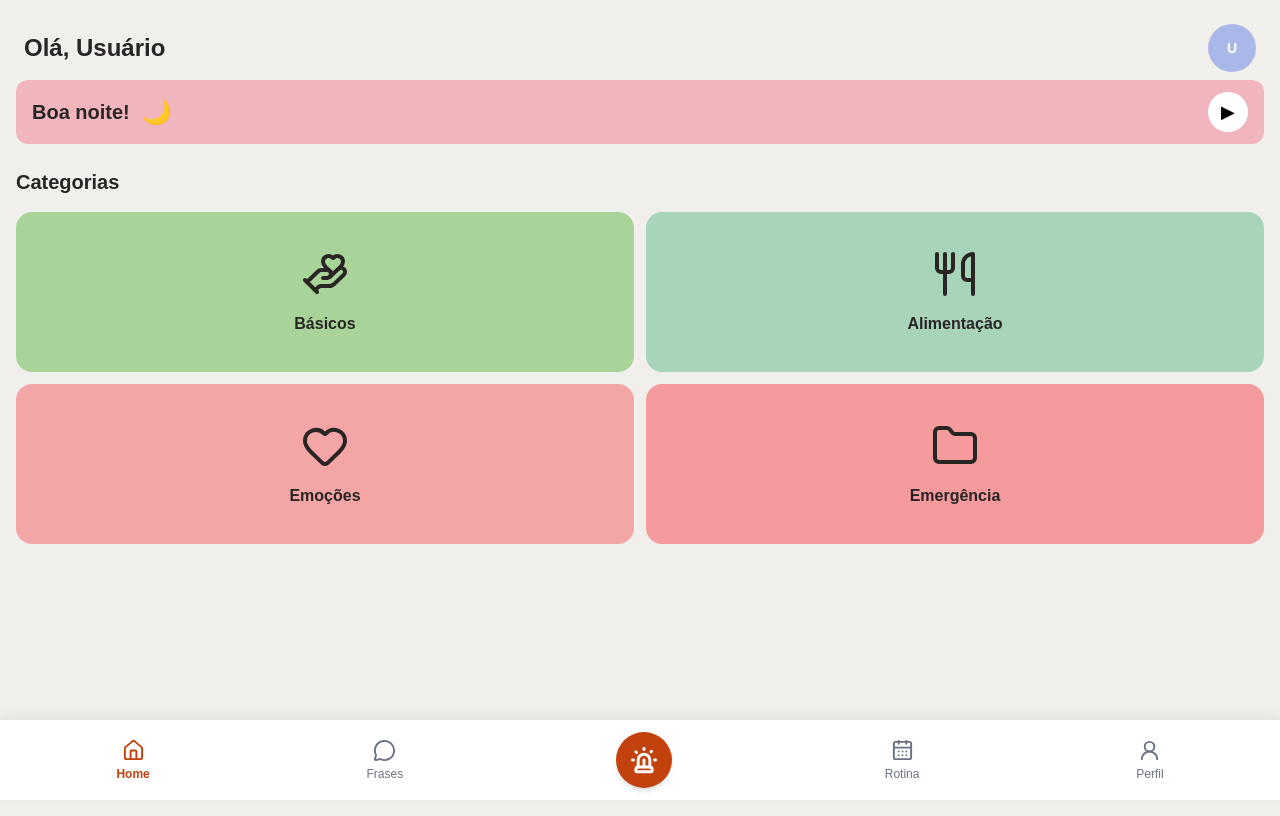
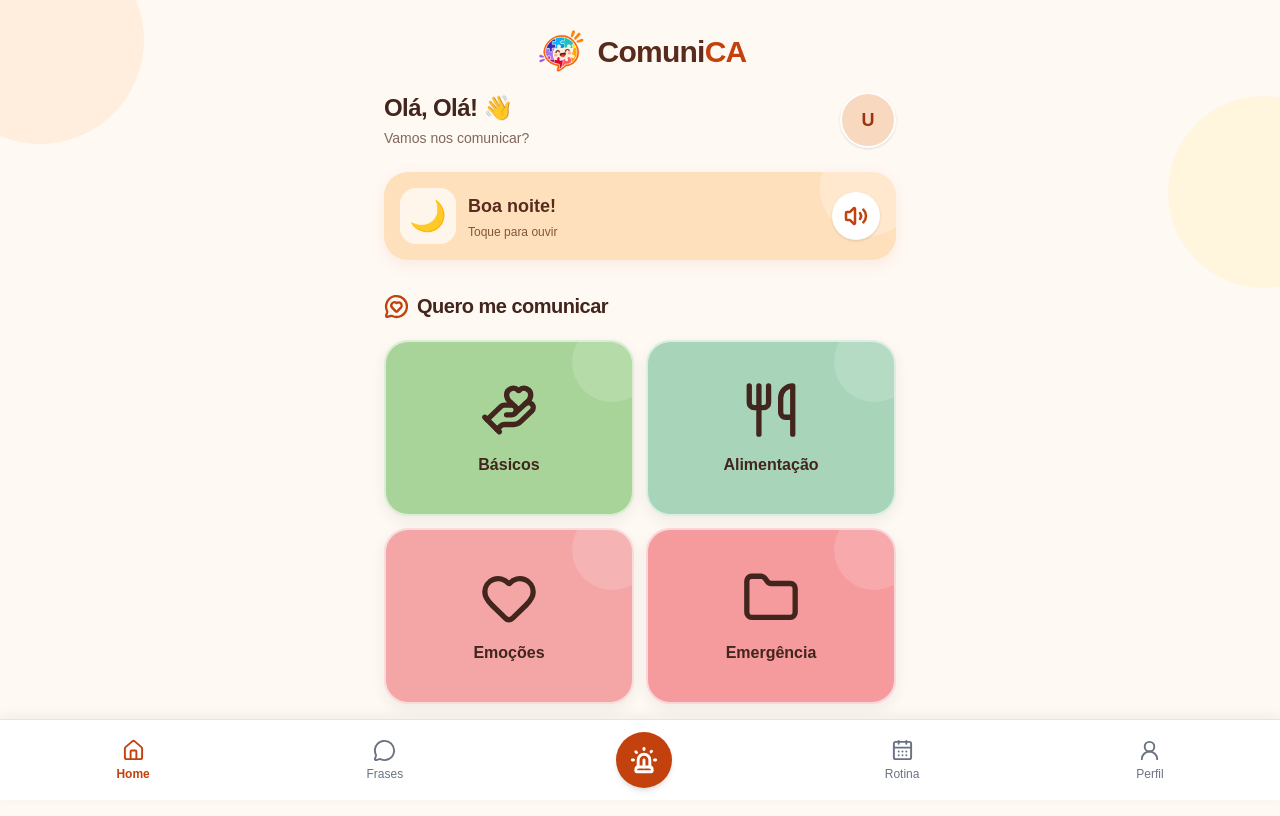
Before and after one commit to arthur-rmota/ComuniCA, a React (Vite) app: page / in a window 1280 px wide. Built offline with nearby package versions, Linux system fonts and the light colour scheme.

Commit message:
style: altera o visual de toda a página Home e seus elementos

```diff
--- a/src/components/home/DailyMessage.tsx
+++ b/src/components/home/DailyMessage.tsx
@@ -1,29 +1,54 @@
+
+import { Volume2 } from "lucide-react";
+import { speak } from "../../utils/speech";
+
 function DailyMessage() {
   const hour = new Date().getHours();
 
-  let greeting = 'Boa noite!';
-  let emoji = '🌙';
+  let greeting = "Boa noite!";
+  let emoji = "🌙";
 
   if (hour >= 5 && hour < 12) {
-    greeting = 'Bom dia!';
-    emoji = '☀️';
+    greeting = "Bom dia!";
+    emoji = "☀️";
   } else if (hour >= 12 && hour < 18) {
-    greeting = 'Boa tarde!';
-    emoji = '🌤️';
+    greeting = "Boa tarde!";
+    emoji = "🌤️";
   }
 
   return (
-    <section className="flex items-center justify-between rounded-xl bg-[#F1B5BD] px-4 py-3">
-      <div className="flex items-center gap-3">
-        <h2 className="text-xl font-semibold text-app-text">
-          {greeting}
-        </h2>
+    <section className="relative overflow-hidden rounded-3xl bg-[#FFE0BD] p-4 shadow-[0_5px_16px_rgba(194,65,12,0.08)]">
+      <div
+        aria-hidden="true"
+        className="absolute -right-5 -top-8 h-24 w-24 rounded-full bg-white/25"
+      />
 
-        <span className="text-2xl">{emoji}</span>
-      </div>
+      <div className="relative flex items-center gap-3">
+        <span
+          aria-hidden="true"
+          className="flex h-14 w-14 shrink-0 items-center justify-center rounded-2xl bg-white/70 text-3xl"
+        >
+          {emoji}
+        </span>
 
-      <div className="flex h-10 w-10 items-center justify-center rounded-full bg-white">
-        <span className="text-lg text-black">▶</span>
+        <div className="min-w-0 flex-1">
+          <h2 className="text-lg font-extrabold text-[#592B1D]">
+            {greeting}
+          </h2>
+
+          <p className="mt-1 text-xs font-medium text-[#82553C]">
+            Toque para ouvir
+          </p>
+        </div>
+
+        <button
+          type="button"
+          onClick={() => speak(greeting)}
+          aria-label={`Ouvir: ${greeting}`}
+          className="flex h-12 w-12 shrink-0 items-center justify-center rounded-full bg-white text-brand-primary shadow-sm transition-transform active:scale-95"
+        >
+          <Volume2 size={24} strokeWidth={2.5} />
+        </button>
       </div>
     </section>
   );
--- a/src/components/home/HomeHeader.tsx
+++ b/src/components/home/HomeHeader.tsx
@@ -1,21 +1,47 @@
+import { useNavigate } from "react-router";
 import { useProfileContext } from "../../contexts/ProfileContext";
-import { Navigate, useNavigate } from "react-router";
 
 function HomeHeader() {
   const { user } = useProfileContext();
   const navigate = useNavigate();
 
+  const firstName = user?.name?.trim().split(/\s+/)[0] || "Olá";
+
   return (
-    <header className="flex items-center justify-between px-2 py-2">
-      <h1 className="text-2xl font-semibold text-app-text">
-        Olá, {user?.name ?? "Usuário"}
-      </h1>
+    <header className="relative mb-6 pt-2">
+      <div className="mb-3 flex items-center justify-center gap-2">
+        <img
+          src="/comunica2-icon.png"
+          alt=""
+          aria-hidden="true"
+          className="h-14 w-14 object-contain"
+        />
 
-      <button onClick={() => navigate("/perfil")}>
-        <div className="flex h-12 w-12 items-center justify-center rounded-full bg-[#A9B8E8] text-sm font-semibold text-white">
-          {user?.name.charAt(0).toUpperCase() ?? "U"}
+        <span className="text-3xl font-black tracking-tight text-[#592B1D]">
+          Comuni<span className="text-brand-primary">CA</span>
+        </span>
+      </div>
+
+      <div className="flex items-center justify-between gap-3">
+        <div className="min-w-0">
+          <h1 className="break-words text-2xl font-extrabold tracking-tight text-[#42251D]">
+            Olá, {firstName}! 👋
+          </h1>
+
+          <p className="mt-1 text-sm font-medium text-[#80685D]">
+            Vamos nos comunicar?
+          </p>
         </div>
-      </button>
+
+        <button
+          type="button"
+          onClick={() => navigate("/perfil")}
+          aria-label="Abrir perfil"
+          className="flex h-14 w-14 shrink-0 items-center justify-center rounded-full border-2 border-white bg-[#F8D8BF] text-lg font-bold text-[#9A3412] shadow-sm transition-transform active:scale-95"
+        >
+          {user?.name?.trim().charAt(0).toUpperCase() || "U"}
+        </button>
+      </div>
     </header>
   );
 }
--- a/src/components/home/HomeSections.tsx
+++ b/src/components/home/HomeSections.tsx
@@ -1,5 +1,6 @@
+
 import { useEffect, useState } from "react";
-import { ArrowUpRight, Folder } from "lucide-react";
+import { Folder, MessageCircleHeart } from "lucide-react";
 import { useNavigate } from "react-router";
 
 import { getCategories } from "../../services/categoryService";
@@ -45,21 +46,35 @@ function HomeSections() {
   }, []);
 
   return (
-    <section className="mt-6">
-      <div className="mb-4">
-        <h2 className="text-xl font-bold text-app-text">Categorias</h2>
+    <section className="mt-8">
+      <div className="mb-5 flex items-center gap-2">
+        <MessageCircleHeart
+          size={25}
+          strokeWidth={2.2}
+          className="text-brand-primary"
+          aria-hidden="true"
+        />
+
+        <h2 className="text-xl font-extrabold tracking-tight text-[#42251D]">
+          Quero me comunicar
+        </h2>
       </div>
 
       {error && (
-        <p role="alert" className="mb-4 text-sm text-app-danger">
+        <p
+          role="alert"
+          className="mb-4 rounded-xl bg-red-50 p-3 text-sm text-red-700"
+        >
           {error}
         </p>
       )}
 
       {loading ? (
-        <p className="text-sm text-app-muted">Carregando categorias...</p>
+        <p className="text-sm text-app-muted">
+          Carregando categorias...
+        </p>
       ) : categories.length === 0 ? (
-        <div className="rounded-2xl bg-white p-5">
+        <div className="rounded-3xl bg-white p-6 text-center shadow-sm">
           <p className="text-sm text-app-muted">
             Nenhuma categoria disponível.
           </p>
@@ -77,21 +92,29 @@ function HomeSections() {
               <button
                 key={category.id}
                 type="button"
-                onClick={() => navigate(`/categorias/${category.id}`)}
+                onClick={() =>
+                  navigate(`/categorias/${category.id}`)
+                }
                 aria-label={`Abrir categoria ${category.name}`}
-                className="flex min-h-40 min-w-0 flex-col items-center justify-center gap-4 rounded-2xl p-4 text-center transition-transform duration-150 active:scale-[0.97] focus-visible:outline-2 focus-visible:outline-offset-2 focus-visible:outline-brand-primary"
+                className="group relative flex min-h-44 min-w-0 flex-col items-center justify-center gap-4 overflow-hidden rounded-3xl border-2 border-white/60 p-4 text-center shadow-[0_5px_14px_rgba(41,37,36,0.07)] transition-transform duration-150 active:scale-[0.97] focus-visible:outline-2 focus-visible:outline-offset-2 focus-visible:outline-brand-primary"
                 style={{
                   backgroundColor: category.color,
                 }}
               >
-                <Icon
-                  size={48}
-                  color="#292524"
-                  strokeWidth={2}
+                <span
                   aria-hidden="true"
+                  className="pointer-events-none absolute -right-5 -top-5 h-20 w-20 rounded-full bg-white/15"
                 />
 
-                <span className="break-words text-base font-bold leading-tight text-app-text">
+                <Icon
+                  size={58}
+                  color="#42251D"
+                  strokeWidth={2.2}
+                  aria-hidden="true"
+                  className="relative"
+                />
+
+                <span className="relative break-words text-base font-extrabold leading-tight text-[#42251D]">
                   {category.name}
                 </span>
               </button>
--- a/src/pages/home/HomePage.tsx
+++ b/src/pages/home/HomePage.tsx
@@ -1,15 +1,26 @@
+
 import HomeHeader from "../../components/home/HomeHeader";
 import DailyMessage from "../../components/home/DailyMessage";
 import HomeSections from "../../components/home/HomeSections";
 
 function HomePage() {
   return (
-    <main className="min-h-screen bg-app-background px-4 pb-28 pt-4">
-      <HomeHeader />
+    <main className="relative min-h-screen overflow-hidden bg-[#FFF9F3] px-4 pb-28 pt-4">
+      <div
+        aria-hidden="true"
+        className="pointer-events-none absolute -left-16 -top-16 h-52 w-52 rounded-full bg-[#FFE6D0]/60"
+      />
 
-      <DailyMessage />
+      <div
+        aria-hidden="true"
+        className="pointer-events-none absolute -right-20 top-24 h-48 w-48 rounded-full bg-[#FFF0BB]/40"
+      />
 
-      <HomeSections />
+      <div className="relative mx-auto w-full max-w-lg">
+        <HomeHeader />
+        <DailyMessage />
+        <HomeSections />
+      </div>
     </main>
   );
 }
```
